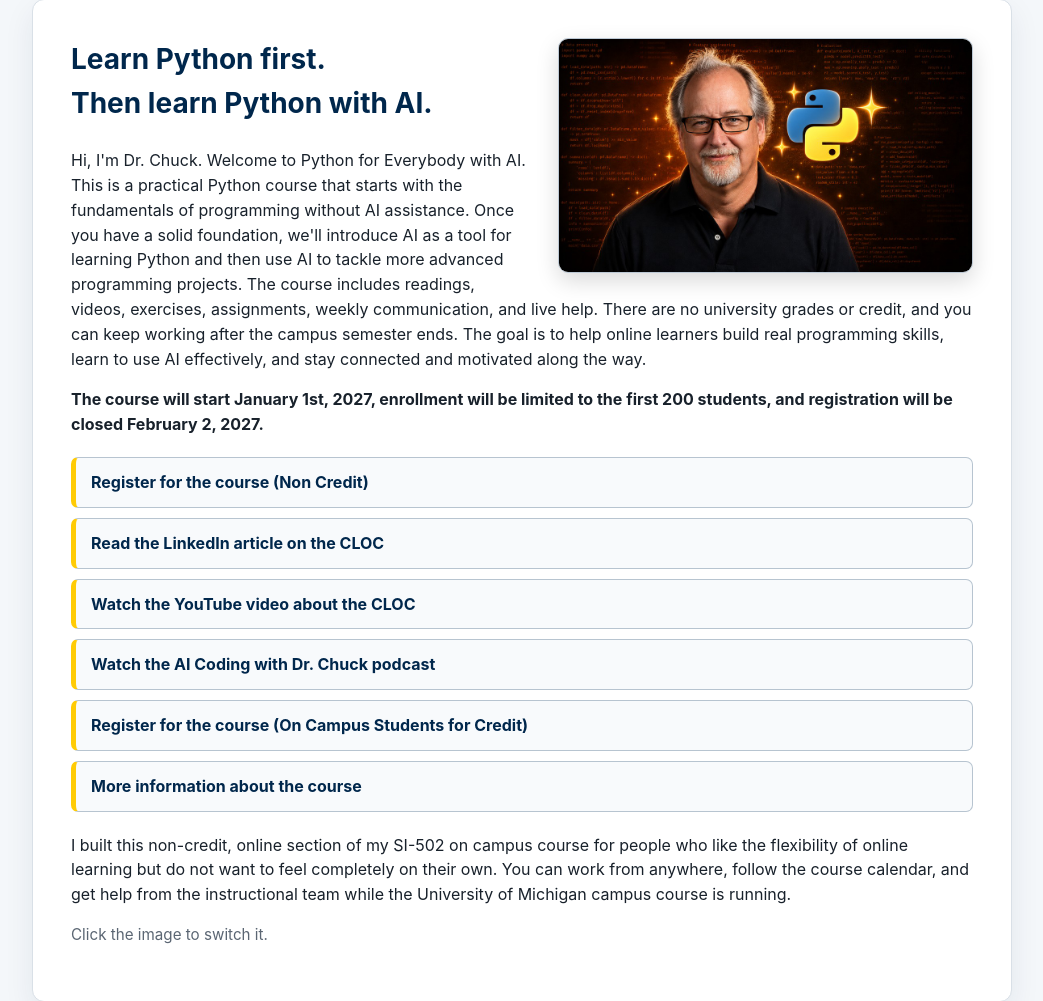
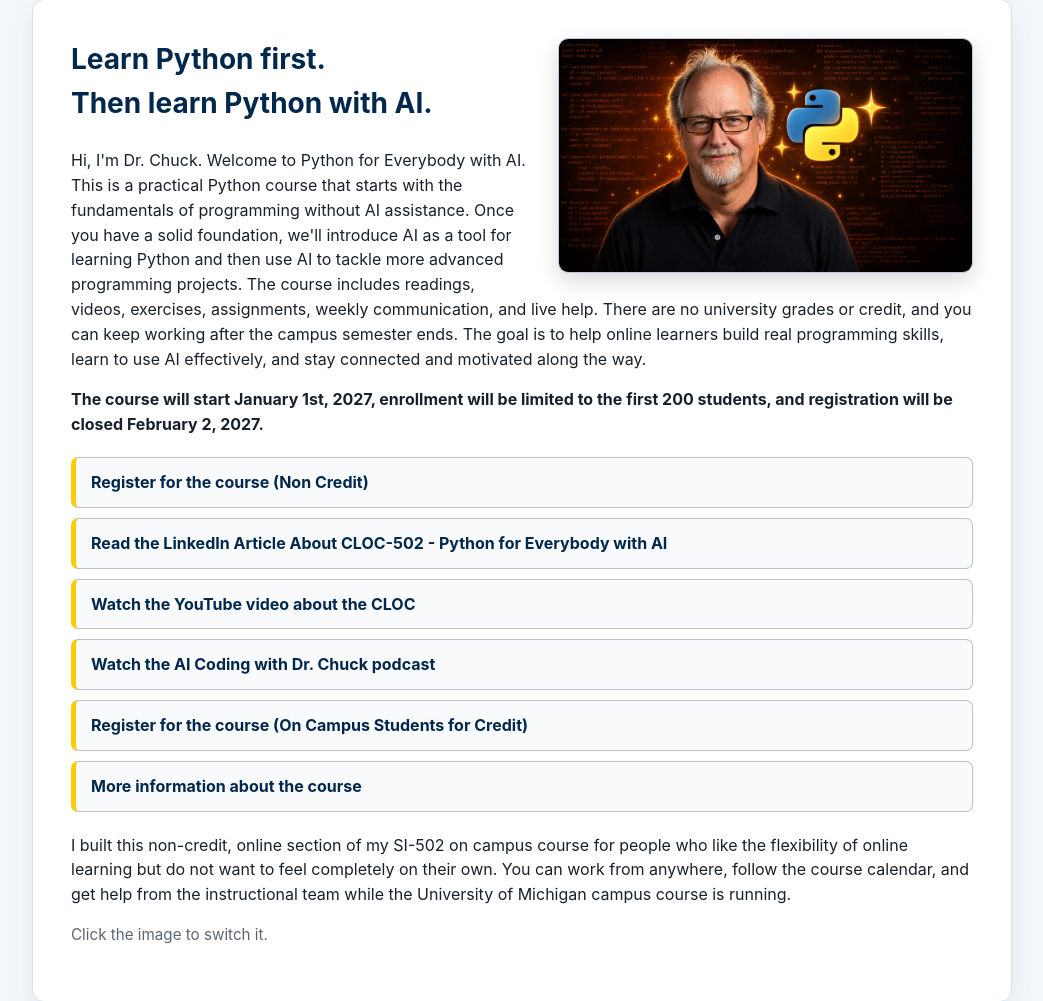
Before and after one commit to csev/python-cloc-site, a PHP site: page / in a window 1280 px wide. Shown: the part 140-1141 px from the top of the page, without its empty margins (118-1161 px from the left). Run offline with PHP 8.4, Linux system fonts and the light colour scheme.

Commit message:
Point the LinkedIn link at the CLOC-502 article.
Co-authored-by: Cursor <cursoragent@cursor.com>

```diff
--- a/about.html
+++ b/about.html
@@ -53,7 +53,7 @@
 
     <ul class="actions" aria-label="Course navigation">
       <li><a href="index.php">Return to the course home page</a></li>
-      <li><a href="https://www.linkedin.com/pulse/campus-linked-open-course-charles-severance-hjccc/" target="_blank" rel="noopener noreferrer">Read the LinkedIn article on the CLOC</a></li>
+      <li><a href="https://www.linkedin.com/pulse/python-everybody-ai-my-second-campus-linked-open-course-severance-dwskc" target="_blank" rel="noopener noreferrer">Read the LinkedIn Article About CLOC-502 - Python for Everybody with AI</a></li>
 <!--
       <li><a href="https://www.youtube.com/watch?v=vaEBaRATTt8&amp;list=PLQqtpRlfsBek&amp;index=2" target="_blank" rel="noopener noreferrer">Watch the YouTube video about the CLOC</a></li>
       <li><a href="https://www.youtube.com/watch?v=0lUAYNDl-mM&amp;list=PLQqtpRlfsBek&amp;index=1" target="_blank" rel="noopener noreferrer">Watch the first week "Welcome to Class" video</a></li>
--- a/index.php
+++ b/index.php
@@ -47,7 +47,7 @@
 
     <ul class="actions" aria-label="Course links">
       <li><a href="https://si-ali.catalog.instructure.com/courses/cloc-502-python-for-everybody-with-ai" target="_blank" rel="noopener noreferrer">Register for the course (Non Credit)</a></li>
-      <li><a href="https://www.linkedin.com/pulse/campus-linked-open-course-charles-severance-hjccc/" target="_blank" rel="noopener noreferrer">Read the LinkedIn article on the CLOC</a></li>
+      <li><a href="https://www.linkedin.com/pulse/python-everybody-ai-my-second-campus-linked-open-course-severance-dwskc" target="_blank" rel="noopener noreferrer">Read the LinkedIn Article About CLOC-502 - Python for Everybody with AI</a></li>
       <li><a href="https://www.youtube.com/watch?v=vaEBaRATTt8&amp;list=PLQqtpRlfsBek&amp;index=2" target="_blank" rel="noopener noreferrer">Watch the YouTube video about the CLOC</a></li>
       <li><a href="https://www.youtube.com/playlist?list=PLlRFEj9H3Oj4z2VavWJ_cgPs8u4-57adD" target="_blank" rel="noopener noreferrer">Watch the AI Coding with Dr. Chuck podcast</a></li>
 <!--
```
Also changed, not shown: README.txt.
